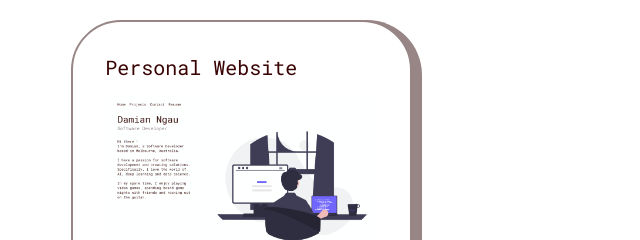
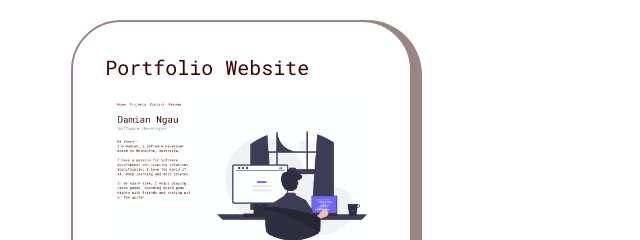
Before and after one commit to damian-ngau/portfolio-website, a Gatsby site: page / in a window 1280 px wide. Shown: the part 2050-2290 px from the top of the page, 0-640 px from the left. Built offline with nearby package versions, Linux system fonts and the light colour scheme; Gatsby itself is replaced by a stand-in of ours.

Commit message:
Updated projects.js

```diff
--- a/src/components/projects.js
+++ b/src/components/projects.js
@@ -29,7 +29,7 @@ const projectData = [
     view: "https://public.tableau.com/app/profile/damian.ngau/viz/data_visualisation_1/Dashboard1",
   },
   {
-    title: "Personal Website",
+    title: "Portfolio Website",
     image: portfolioWebsite,
     desc: "This website :)",
     code: "https://github.com/damian-ngau/portfolio-website",
```
